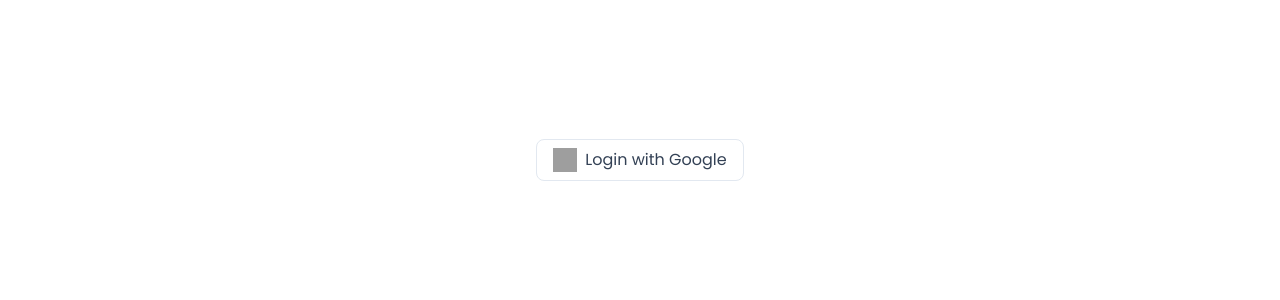
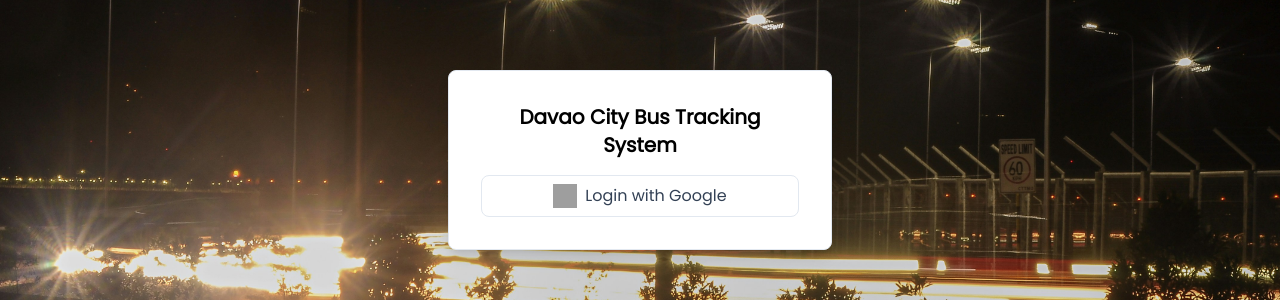
Before and after one commit to shunindesuuu/BusTracking-Frontend-2024, a Next.js app: page / in a window 1280 px wide. Shown: the part 240-540 px from the top of the page. Built offline with nearby package versions, Linux system fonts and the light colour scheme; no server answers; grey boxes are pictures that could not be loaded.

Commit message:
feat: sidebar and login

```diff
--- a/src/app/login/page.tsx
+++ b/src/app/login/page.tsx
@@ -1,10 +1,10 @@
-"use client"
-import { signIn, useSession } from 'next-auth/react'
-import React from 'react'
-import Image from 'next/image'
+'use client';
+import { signIn, useSession } from 'next-auth/react';
+import React from 'react';
+import Image from 'next/image';
 
 const Login = () => {
-    const { data: session } = useSession()
+  const { data: session } = useSession();
 
   return (
     <>
@@ -13,17 +13,39 @@
           <h1>Login</h1>
         </div>
       ) : (
-                <div>
-                    <div className="flex items-center justify-center h-screen">
-                        <button onClick={() => signIn('google')} className="px-4 py-2 border flex gap-2 border-slate-200  rounded-lg text-slate-700  hover:border-slate-400  hover:text-slate-900 hover:shadow transition duration-150">
-                            <Image className="w-6 h-6" src="https://www.svgrepo.com/show/475656/google-color.svg" width={6} height={6} loading="lazy" alt="google logo" />
+        <div className="relative flex items-center justify-center h-screen overflow-hidden">
+          <Image
+            src="/assets/loginbg.jpg"
+            alt="Background image"
+            layout="fill"
+            objectFit="cover"
+            quality={100}
+            className="-z-10"
+          />
+
+          <div className="bg-white p-8 rounded-lg shadow-lg border border-slate-200 max-w-sm w-full text-center relative z-10">
+            <h2 className="text-xl font-semibold mb-4">
+              Davao City Bus Tracking System
+            </h2>
+            <button
+              onClick={() => signIn('google')}
+              className="px-4 py-2 border flex items-center justify-center gap-2 border-slate-200 rounded-lg text-slate-700 hover:border-slate-400 hover:text-slate-900 hover:shadow transition duration-150 w-full"
+            >
+              <Image
+                className="w-6 h-6"
+                src="https://www.svgrepo.com/show/475656/google-color.svg"
+                width={6}
+                height={6}
+                loading="lazy"
+                alt="google logo"
+              />
               <span>Login with Google</span>
             </button>
           </div>
         </div>
       )}
     </>
-    )
-}
+  );
+};
 
-export default Login
+export default Login;
--- a/src/components/ui/SideBar.tsx
+++ b/src/components/ui/SideBar.tsx
@@ -9,21 +9,17 @@
 import NavigationBar from './NavBar';
 import ProgressBar from './ProgessBar';
 
-import { GlobalContextProvider, useGlobalContext } from '@/app/Context/busContext';
+import {
+  GlobalContextProvider,
+  useGlobalContext,
+} from '@/app/Context/busContext';
 import SelectedBus from './SelectedBus';
 import SideBarDriver from './SideBarDriver';
-
-
 
 const SideBar: React.FC = () => {
   const { data: session } = useSession();
   const pathname = usePathname();
   const [isSidebarOpen, setSidebarOpen] = useState(false);
-
-
-
-
-
 
   const toggleSidebar = () => {
     setSidebarOpen(!isSidebarOpen);
@@ -35,8 +31,9 @@
         <NavigationBar toggleSidebar={toggleSidebar} />
         <div className="relative flex h-screen">
           <div
-            className={`fixed top-0 left-0 p-5 flex flex-col w-[350px] h-screen bg-white shadow-lg transition-transform duration-300 ease-in-out ${isSidebarOpen ? 'translate-x-0' : '-translate-x-full'
-              } md:translate-x-0 md:static md:h-auto z-40`}
+            className={`fixed top-0 left-0 p-5 flex flex-col w-[350px] h-screen bg-white shadow-lg transition-transform duration-300 ease-in-out ${
+              isSidebarOpen ? 'translate-x-0' : '-translate-x-full'
+            } md:translate-x-0 md:static md:h-auto z-40`}
           >
             <ProtectedComponent restrictedRoles={['user', 'driver']}>
               <div className="flex flex-col justify-start text-base mt-24 space-y-4">
@@ -44,29 +41,29 @@
                   <Link
                     key={item.id}
                     href={item.link}
-                    className={`nav-item px-6 py-3 text-black hover:text-[#34C759] rounded-md border border-1 ${pathname === item.link ? 'bg-gray-200 text-green-500' : ''
-                      }`}
+                    className={`nav-item px-6 py-3 text-black rounded-md border border-1 ${
+                      pathname === item.link
+                        ? 'bg-green-500 text-white'
+                        : 'hover:bg-gray-100'
+                    }`}
                     onClick={() => setSidebarOpen(false)}
                   >
                     {item.title}
                   </Link>
                 ))}
 
-                    <SelectedBus/>
-
+                <SelectedBus />
               </div>
             </ProtectedComponent>
 
-              {/* user view */}
+            {/* user view */}
             <ProtectedComponent restrictedRoles={['admin', 'driver']}>
-
-                <SelectedBus/>
-
+              <SelectedBus />
             </ProtectedComponent>
 
             {/* driver view */}
             <ProtectedComponent restrictedRoles={['admin', 'user']}>
-                <SideBarDriver/>
+              <SideBarDriver />
             </ProtectedComponent>
 
             {session && (
```
Also changed, not shown: public/assets/loginbg.jpg (added). Lines whose indentation alone changed are shown as unchanged.
